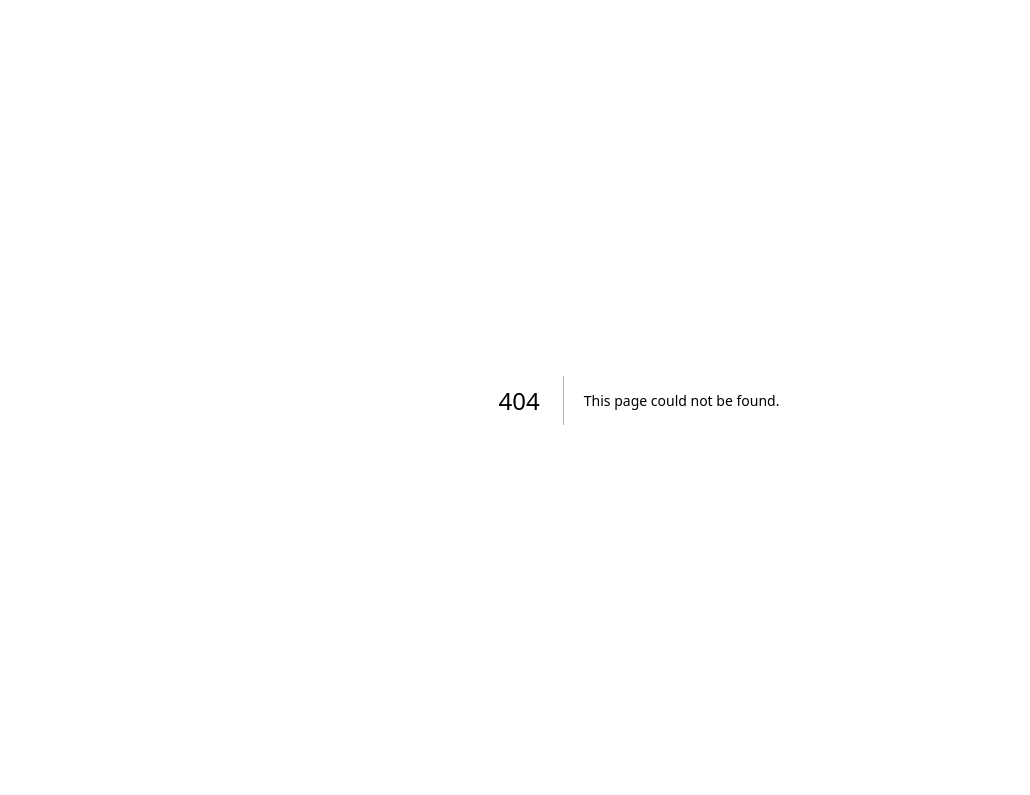
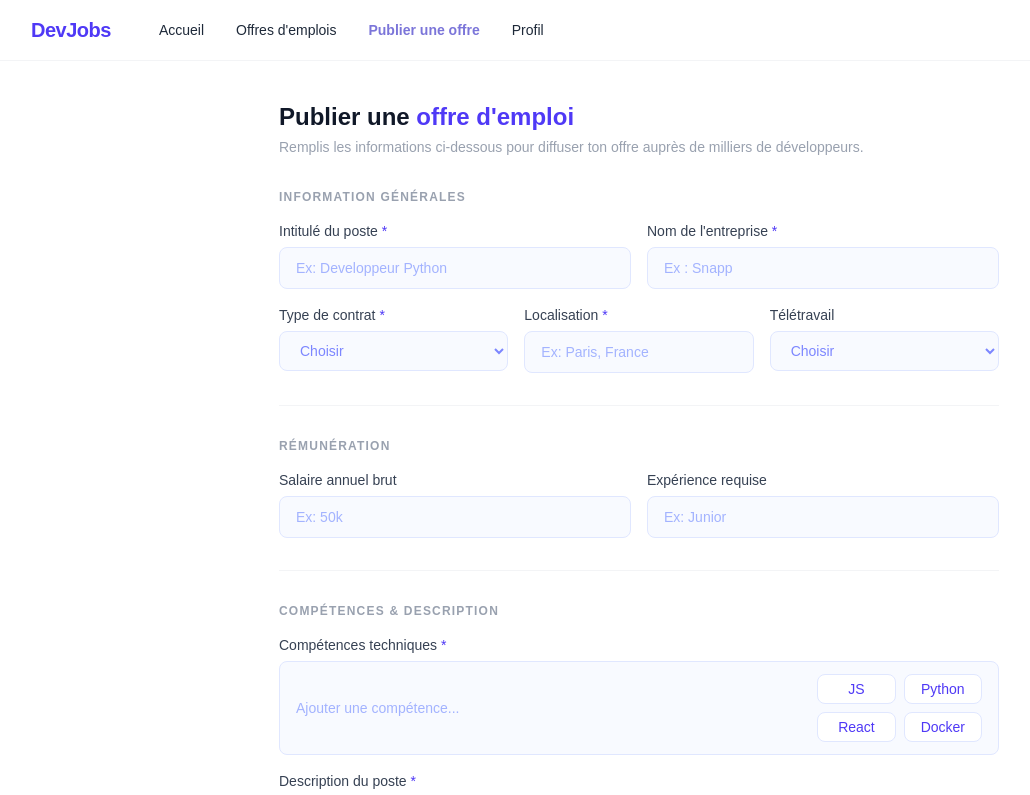
Before and after one commit to MeghCH/Job-Aggregator-DevJob, a Next.js app in the folder Front/: page /publier in a window 1280 px wide. Before the commit this address had no page. Shown: the top 795 px of the page, without its empty margins (1-1031 px from the left). Built offline with nearby package versions, Linux system fonts and the light colour scheme.

Commit message:
Feat: ajout de la page de publication d'offres et creation du composant FormField + Fix: couleur du composant NavBar

```diff
--- /dev/null
+++ b/Front/src/app/publier/page.tsx
@@ -0,0 +1,175 @@
+"use client";
+
+import { useState } from "react";
+import Navbar from "@/components/NavBar";
+import FormField from "@/components/FormField";
+
+export default function PublierPage() {
+  const [skills, setSkills] = useState<string[]>([
+    "JS",
+    "Python",
+    "React",
+    "Docker",
+  ]);
+  const [skillInput, setSkillInput] = useState("");
+
+  const addSkill = (skill: string) => {
+    if (skill.trim() && !skills.includes(skill.trim())) {
+      setSkills([...skills, skill.trim()]);
+    }
+    setSkillInput("");
+  };
+
+  const removeSkill = (skill: string) => {
+    setSkills(skills.filter((s) => s !== skill));
+  };
+
+  return (
+    <div className="min-h-screen bg-white">
+      <Navbar />
+
+      <div className="max-w-3xl mx-auto px-6 py-10 flex flex-col gap-8">
+        <div>
+          <h1 className="text-2xl font-bold text-gray-900">
+            Publier une <span className="text-indigo-600">offre d'emploi</span>
+          </h1>
+          <p className="text-sm text-gray-400 mt-1">
+            Remplis les informations ci-dessous pour diffuser ton offre auprès
+            de milliers de développeurs.
+          </p>
+        </div>
+
+        <div className="flex flex-col gap-4">
+          <span className="text-xs font-semibold text-gray-400 uppercase tracking-widest">
+            Information générales
+          </span>
+
+          <div className="grid grid-cols-2 gap-4">
+            <FormField label="Intitulé du poste" required>
+              <input
+                type="text"
+                placeholder="Ex: Developpeur Python"
+                className="border border-indigo-100 bg-indigo-50/40 rounded-lg px-4 py-2.5 text-sm text-indigo-400 outline-none focus:border-indigo-400 transition-colors placeholder-indigo-300"
+              />
+            </FormField>
+            <FormField label="Nom de l'entreprise" required>
+              <input
+                type="text"
+                placeholder="Ex : Snapp"
+                className="border border-indigo-100 bg-indigo-50/40 rounded-lg px-4 py-2.5 text-sm text-indigo-400 outline-none focus:border-indigo-400 transition-colors placeholder-indigo-300"
+              />
+            </FormField>
+          </div>
+
+          <div className="grid grid-cols-3 gap-4">
+            <FormField label="Type de contrat" required>
+              <select className="border border-indigo-100 bg-indigo-50/40 rounded-lg px-4 py-2.5 text-sm text-indigo-400 outline-none focus:border-indigo-400 text-gray-500 transition-colors">
+                <option value="">Choisir</option>
+                <option>CDI</option>
+                <option>CDD</option>
+                <option>Stage</option>
+                <option>Alternance</option>
+              </select>
+            </FormField>
+            <FormField label="Localisation" required>
+              <input
+                type="text"
+                placeholder="Ex: Paris, France"
+                className="border border-indigo-100 bg-indigo-50/40 rounded-lg px-4 py-2.5 text-sm text-indigo-400 outline-none focus:border-indigo-400 transition-colors placeholder-indigo-300"
+              />
+            </FormField>
+            <FormField label="Télétravail">
+              <select className="border border-indigo-100 bg-indigo-50/40 rounded-lg px-4 py-2.5 text-sm text-indigo-400 outline-none focus:border-indigo-400 text-gray-500 transition-colors">
+                <option value="">Choisir</option>
+                <option>Présentiel</option>
+                <option>Partiel remote</option>
+                <option>Full remote</option>
+              </select>
+            </FormField>
+          </div>
+        </div>
+
+        <hr className="border-gray-100" />
+
+        <div className="flex flex-col gap-4">
+          <span className="text-xs font-semibold text-gray-400 uppercase tracking-widest">
+            Rémunération
+          </span>
+          <div className="grid grid-cols-2 gap-4">
+            <FormField label="Salaire annuel brut">
+              <input
+                type="text"
+                placeholder="Ex: 50k"
+                className="border border-indigo-100 bg-indigo-50/40 rounded-lg px-4 py-2.5 text-sm text-indigo-400 outline-none focus:border-indigo-400 transition-colors placeholder-indigo-300"
+              />
+            </FormField>
+            <FormField label="Expérience requise">
+              <input
+                type="text"
+                placeholder="Ex: Junior"
+                className="border border-indigo-100 bg-indigo-50/40 rounded-lg px-4 py-2.5 text-sm text-indigo-400 outline-none focus:border-indigo-400 transition-colors placeholder-indigo-300"
+              />
+            </FormField>
+          </div>
+        </div>
+
+        <hr className="border-gray-100" />
+
+        <div className="flex flex-col gap-4">
+          <span className="text-xs font-semibold text-gray-400 uppercase tracking-widest">
+            Compétences & description
+          </span>
+
+          <FormField label="Compétences techniques" required>
+            <div className="border border-indigo-100 bg-indigo-50/40 rounded-lg px-4 py-3 flex gap-4 min-h-10">
+              <input
+                type="text"
+                value={skillInput}
+                onChange={(e) => setSkillInput(e.target.value)}
+                onKeyDown={(e) => e.key === "Enter" && addSkill(skillInput)}
+                placeholder="Ajouter une compétence..."
+                className="bg-transparent border-none outline-none text-sm text-indigo-400 text-gray-700 placeholder-indigo-300 flex-1"
+              />
+              <div className="grid grid-cols-2 gap-2">
+                {skills.map((skill) => (
+                  <span
+                    key={skill}
+                    onClick={() => removeSkill(skill)}
+                    className="text-sm text-indigo-600 font-medium bg-white border border-indigo-100 rounded-lg px-4 py-1 text-center cursor-pointer hover:bg-red-50 hover:border-red-200 hover:text-red-400 transition-colors"
+                  >
+                    {skill}
+                  </span>
+                ))}
+              </div>
+            </div>
+          </FormField>
+
+          <FormField label="Description du poste" required>
+            <textarea
+              placeholder="Decris les missions, les attentes, le contexte etc..."
+              className="border border-indigo-100 bg-indigo-50/40 rounded-lg px-4 py-3 text-sm text-indigo-400 outline-none focus:border-indigo-400 transition-colors placeholder-indigo-300 min-h-[140px] resize-none"
+            />
+          </FormField>
+
+          <FormField label="Profil recherché">
+            <textarea
+              placeholder="Decris le profil ideal..."
+              className="border border-indigo-100 bg-indigo-50/40 rounded-lg px-4 py-3 text-sm text-indigo-400 outline-none focus:border-indigo-400 transition-colors placeholder-indigo-300 min-h-[100px] resize-none"
+            />
+          </FormField>
+        </div>
+
+        <hr className="border-gray-100" />
+
+        <div className="flex items-center justify-between">
+          <p className="text-xs text-gray-400">
+            Les champs marqués * sont obligatoires
+          </p>
+          <button className="bg-indigo-400 hover:bg-indigo-500 text-white text-sm font-semibold px-10 py-3 rounded-lg transition-colors">
+            Publier l'offre
+          </button>
+        </div>
+      </div>
+    </div>
+  );
+}
--- /dev/null
+++ b/Front/src/components/FormField.tsx
@@ -0,0 +1,20 @@
+type FormFieldProps = {
+  label: string;
+  required?: boolean;
+  children: React.ReactNode;
+};
+
+export default function FormField({
+  label,
+  required,
+  children,
+}: FormFieldProps) {
+  return (
+    <div className="flex flex-col gap-1.5">
+      <label className="text-sm font-medium text-gray-700">
+        {label} {required && <span className="text-indigo-600">*</span>}
+      </label>
+      {children}
+    </div>
+  );
+}
--- a/Front/src/components/NavBar.tsx
+++ b/Front/src/components/NavBar.tsx
@@ -16,7 +16,7 @@ export default function Navbar() {
 
   return (
     <nav className="flex items-center px-8 py-4 border-b border-gray-100 bg-white gap-12">
-      <span className="text-xl font-extrabold text-brand-600 tracking-tight shrink-0">
+      <span className="text-xl font-extrabold text-indigo-600 tracking-tight shrink-0">
         DevJobs
       </span>
 
```
